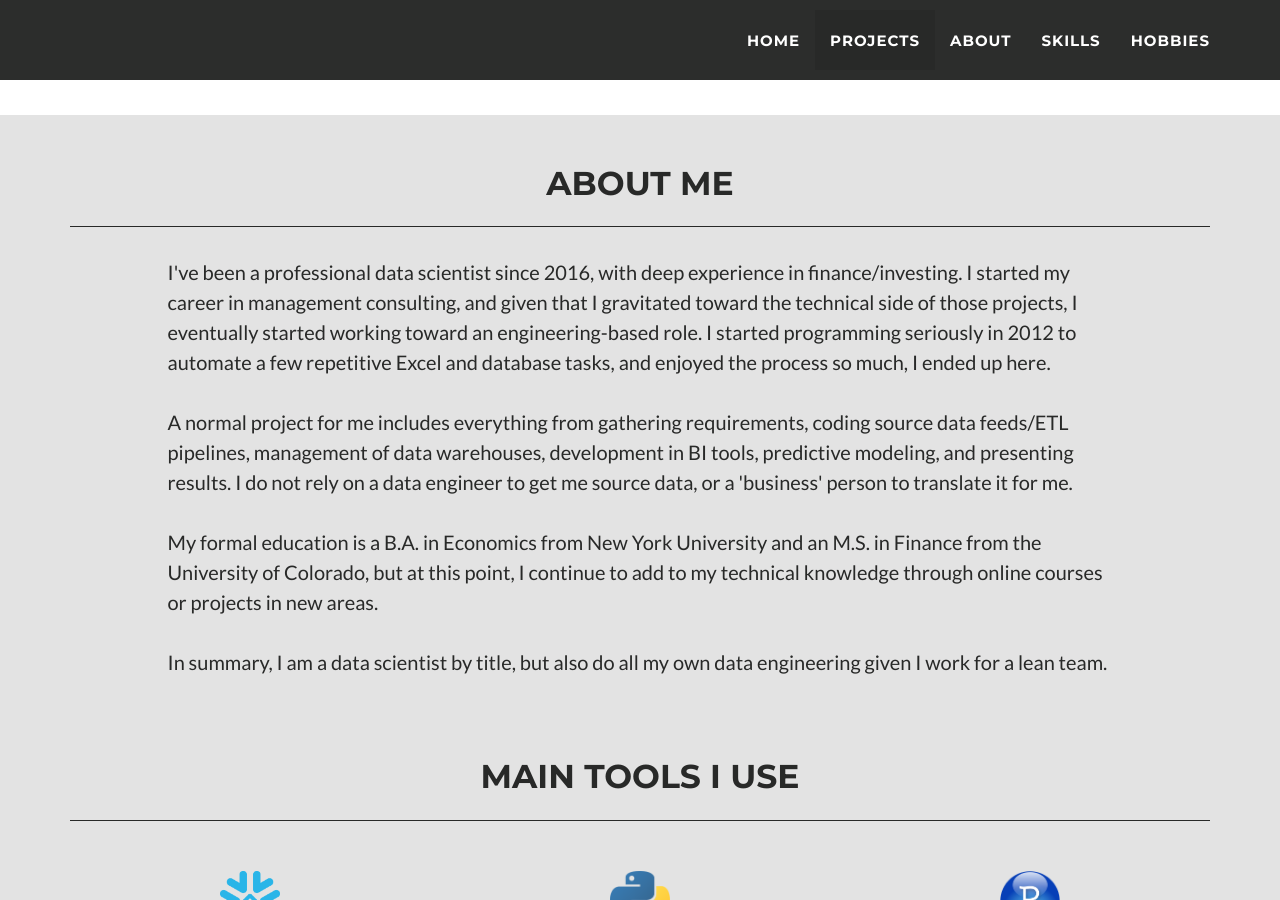
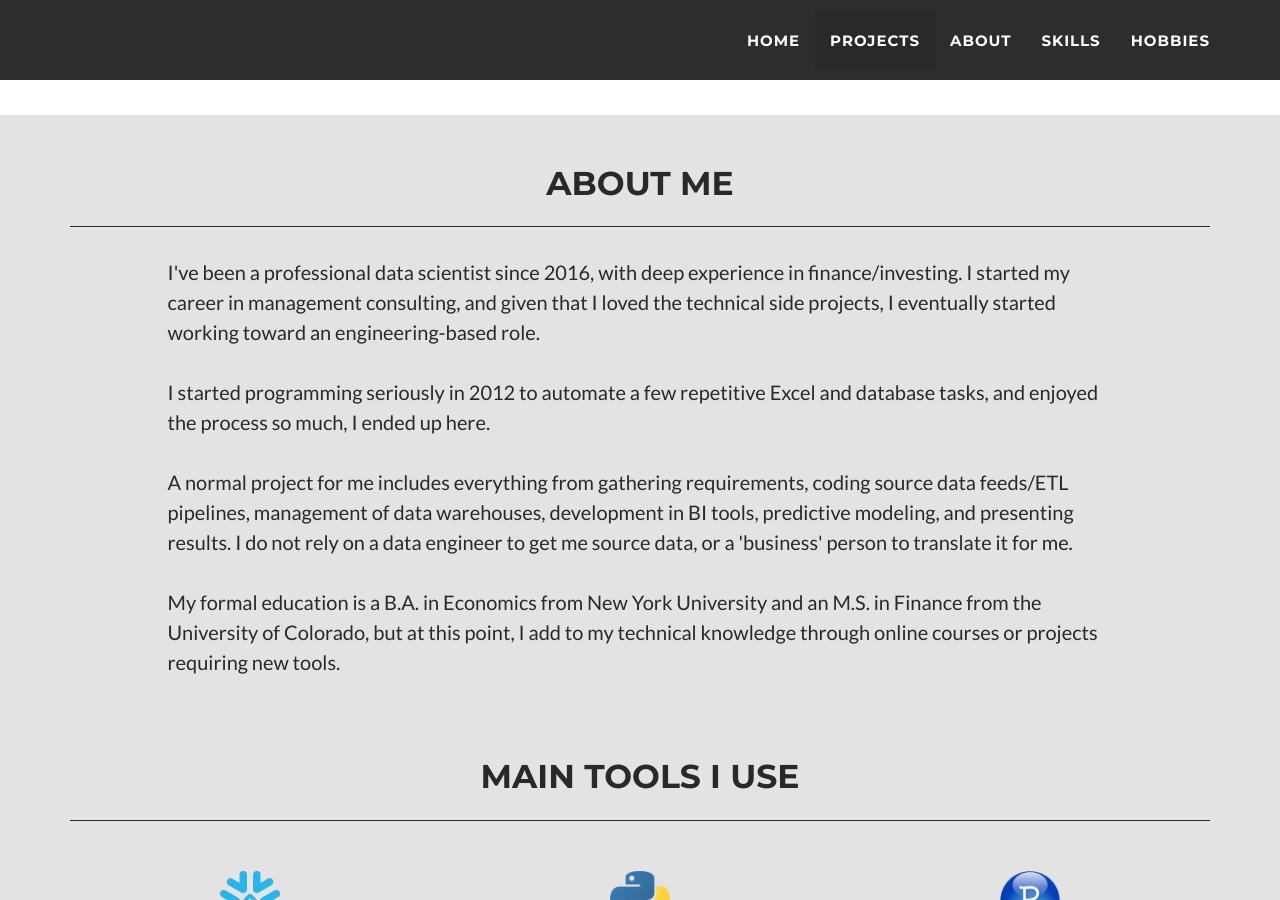
Before and after one commit to brf217/brf217.github.io, a Jekyll site: the page built from _posts/2014-07-18-project-1.markdown, in a window 1280 px wide and 900 px high, scrolled down 1301 px. Built offline with Jekyll 4.4.1, drawn with Linux system fonts in a browser that asks for light colours.

Commit message:
Update about.html

```diff
--- a/_includes/about.html
+++ b/_includes/about.html
@@ -11,16 +11,16 @@
       <div class="col-sm-0 col-md-1 col-lg-1"></div>
           <div class="col-sm-12 col-md-10 col-lg-10">
               <p class = "about">I've been a professional data scientist since 2016, with deep experience in finance/investing. I started my career in management consulting, and given that I
-                gravitated toward the technical side of those projects, I eventually started working toward an engineering-based role. I started programming seriously in 2012 to automate
-                a few repetitive Excel and database tasks, and enjoyed the process so much, I ended up here.</p>
+                loved the technical side projects, I eventually started working toward an engineering-based role.</p>
+
+               <p class = "about"> I started programming seriously in 2012 to automate a few repetitive Excel and database tasks, and enjoyed the process so much, I ended up here.</p>
 
               <p class = "about">A normal project for me includes everything from gathering requirements, coding source data feeds/ETL pipelines, management of data warehouses, development in BI tools,
                 predictive modeling, and presenting results. I do not rely on a data engineer to get me source data, or a 'business' person to translate it for me.</p>
 
-            <p class = "about">My formal education is a B.A. in Economics from New York University and an M.S. in Finance from the University of Colorado, but at this point, I continue to add to my technical knowledge
-              through online courses or projects in new areas.</p>
+            <p class = "about">My formal education is a B.A. in Economics from New York University and an M.S. in Finance from the University of Colorado, but at this point, I add to my technical knowledge
+              through online courses or projects requiring new tools.</p>
 
-            <p class = "about">In summary, I am a data scientist by title, but also do all my own data engineering given I work for a lean team.</p>
           <div class="col-sm-0 col-md-1 col-lg-1"></div>
          </div>
   </div>
```
